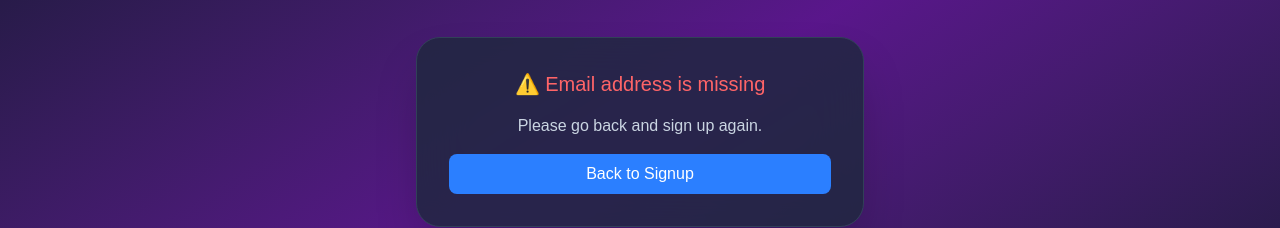
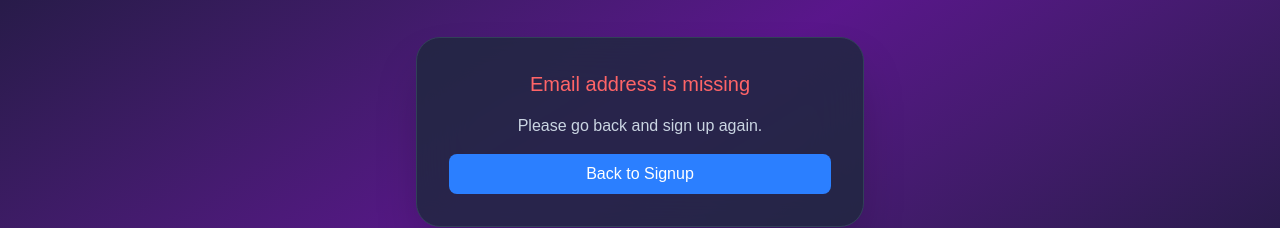
Before and after one commit to AghlaAbdo/ft_transcendence, a Next.js app in the folder frontend/: page /verifyEmail in a window 1280 px wide. Shown: the part 268-496 px from the top of the page. Built offline with nearby package versions, Linux system fonts and the light colour scheme.

Commit message:
remove comments and console.log

```diff
--- a/frontend/src/app/(auth)/verifyEmail/page.tsx
+++ b/frontend/src/app/(auth)/verifyEmail/page.tsx
@@ -93,7 +93,7 @@ const VerifyEmailPageForm = () => {
       <div className='flex justify-center items-center min-h-screen'>
         <div className="bg-slate-800/80 backdrop-blur-xl rounded-3xl shadow-2xl p-8 w-full max-w-md border border-slate-700">
           <div className='text-xl text-center text-red-400 mb-4'>
-            ⚠️ Email address is missing
+            Email address is missing
           </div>
           <p className='text-center text-slate-300 mb-4'>
             Please go back and sign up again.
```
